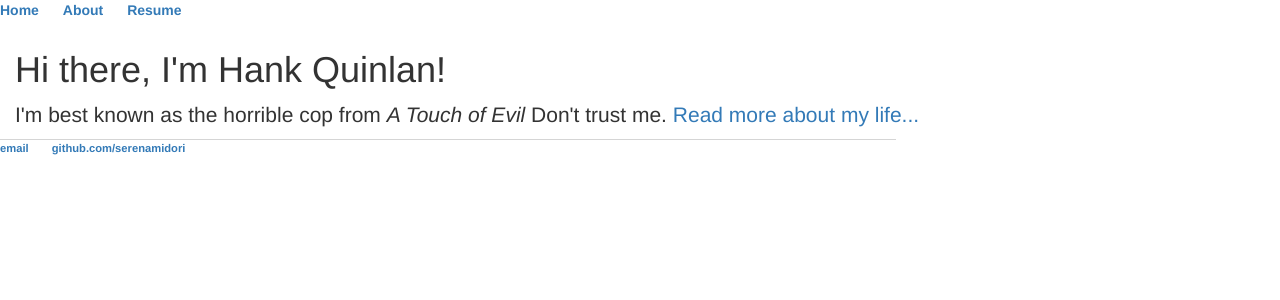
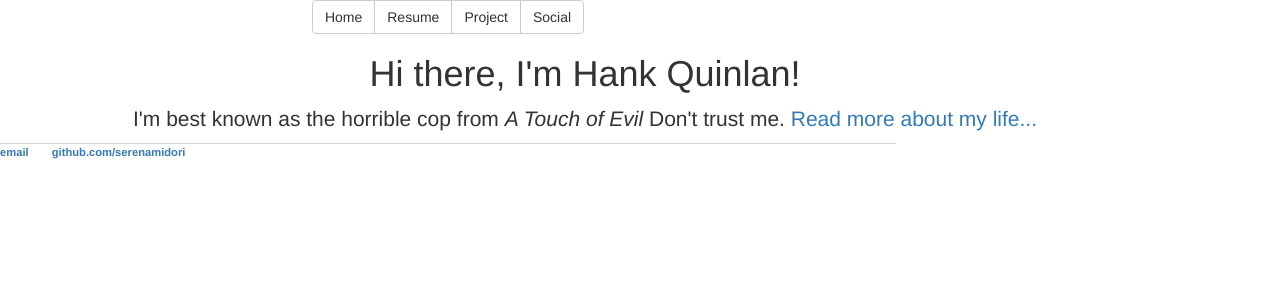
Before and after one commit to Serenamidori/serenamidori.github.io, a Jekyll site: the page built from index.html, in a window 1280 px wide. Shown: the top 300 px of the page. Built offline with Jekyll 4.4.1, drawn with Linux system fonts in a browser that asks for light colours.

Commit message:
changed nav to button group, added new pages

```diff
--- a/_layouts/default.html
+++ b/_layouts/default.html
@@ -13,18 +13,19 @@
 		</head>
 		<body>
 			<div class="row">
-				<div class="col-md-12">
+				<div class="col-md-12 text-center">
 					<nav>
-			    		<ul>
-			        		<li><a href="/">Home</a></li>
-				        	<li><a href="/about">About</a></li>
-			        		<li><a href="/resume">Resume</a></li>
-			    		</ul>
+			    		<div class="btn-group" role="group" aria-label="...">
+							<button type="button" class="btn btn-default" href="/">Home</button>
+							<button type="button" class="btn btn-default" href="/about">Resume</button>
+							<button type="button" class="btn btn-default" href="/projects">Project</button>
+							<button type="button" class="btn btn-default" href="/social">Social</button>
+						</div>
 					</nav>
 				</div>
 			</div>
 			<div class="row">
-				<div class="col-md-12 center">
+				<div class="col-md-12 text-center">
 					<div class="container">
 
 					{{ content }}
```
Also changed, not shown: projects/index.html (added, +8 -0 lines), social/index.html (added, +8 -0 lines).
